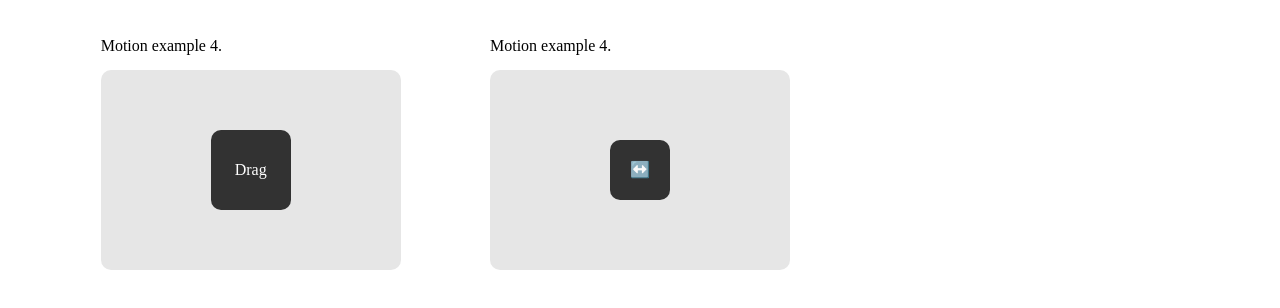
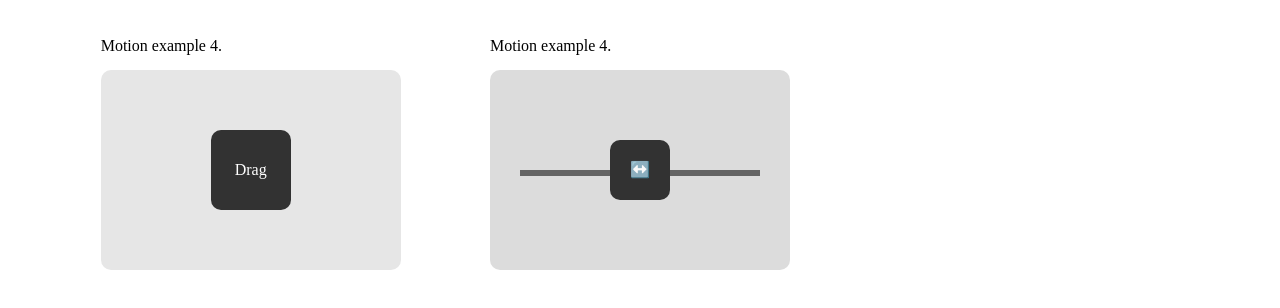
Before and after one commit to sangjunRay/framer-motion, a React (Create React App) app: page / in a window 1280 px wide. Shown: the part 466-774 px from the top of the page. Built offline with nearby package versions, Linux system fonts and the light colour scheme.

Commit message:
styling motion 5

```diff
--- a/src/components/motion5.tsx
+++ b/src/components/motion5.tsx
@@ -1,6 +1,14 @@
 import { motion, useMotionValue, useTransform } from 'framer-motion';
-import { useEffect } from 'react';
 import styled from 'styled-components';
+
+const Window = styled(motion.div)`
+	z-index: -10;
+	width: 100vw;
+	height: 100vh;
+	position: absolute;
+	top: 0;
+	left: 0;
+`;
 
 const BoxContainer = styled.div`
 	display: flex;
@@ -9,6 +17,7 @@ const BoxContainer = styled.div`
 `;
 
 const CardDraggable = styled(motion.div)`
+	position: relative;
 	width: 300px;
 	height: 200px;
 	background-color: rgb(220, 220, 220);
@@ -18,6 +27,13 @@ const CardDraggable = styled(motion.div)`
 	align-items: center;
 	margin-top: 1rem;
 	overflow: hidden;
+`;
+
+const Line = styled.div`
+	position: absolute;
+	width: 80%;
+	top: 50%;
+	border-bottom: 6px solid rgb(100, 100, 100);
 `;
 
 const Card = styled(motion.div)`
@@ -32,15 +48,18 @@ const Card = styled(motion.div)`
 	border-radius: 10px;
 	padding: 1rem;
 	cursor: pointer;
+	z-index: 10;
 `;
 
 function Motion5(): JSX.Element {
 	const x = useMotionValue(0);
-	const transformXOffset = useTransform(x, [-120, 0, 120], ['#c77f7f', 'rgb(230,230,230)', '#4ec981']);
+	const transformXOffset = useTransform(x, [-120, 0, 120], ['#c77f7f', 'rgb(255,255,255)', '#4ec981']);
 	return (
 		<BoxContainer>
+			<Window style={{ backgroundColor: transformXOffset }} />
 			Motion example 4.
-			<CardDraggable style={{ backgroundColor: transformXOffset }}>
+			<CardDraggable>
+				<Line />
 				<Card style={{ x }} drag="x" dragSnapToOrigin dragConstraints={{ left: -120, right: 120 }}>
 					↔️
 				</Card>
```
